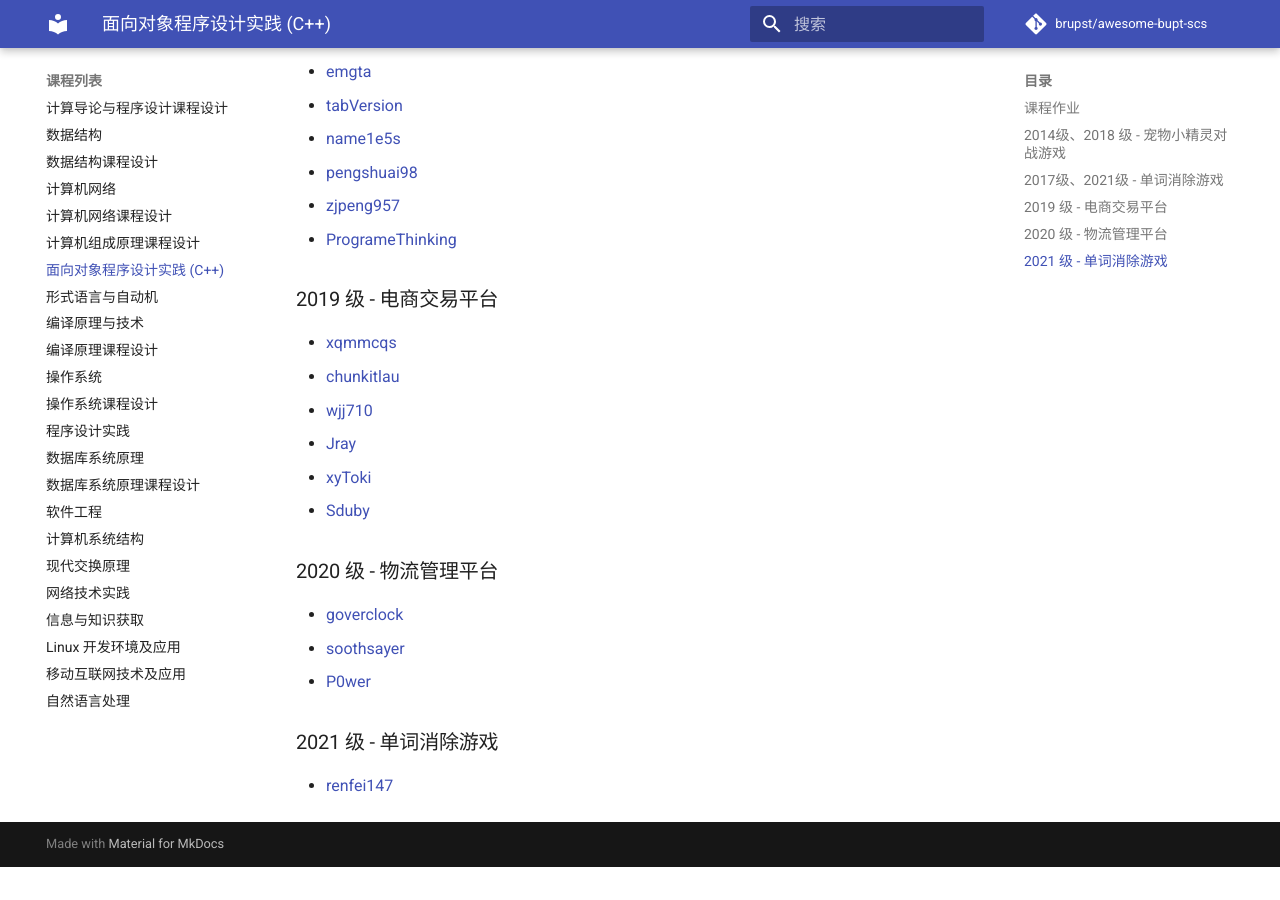
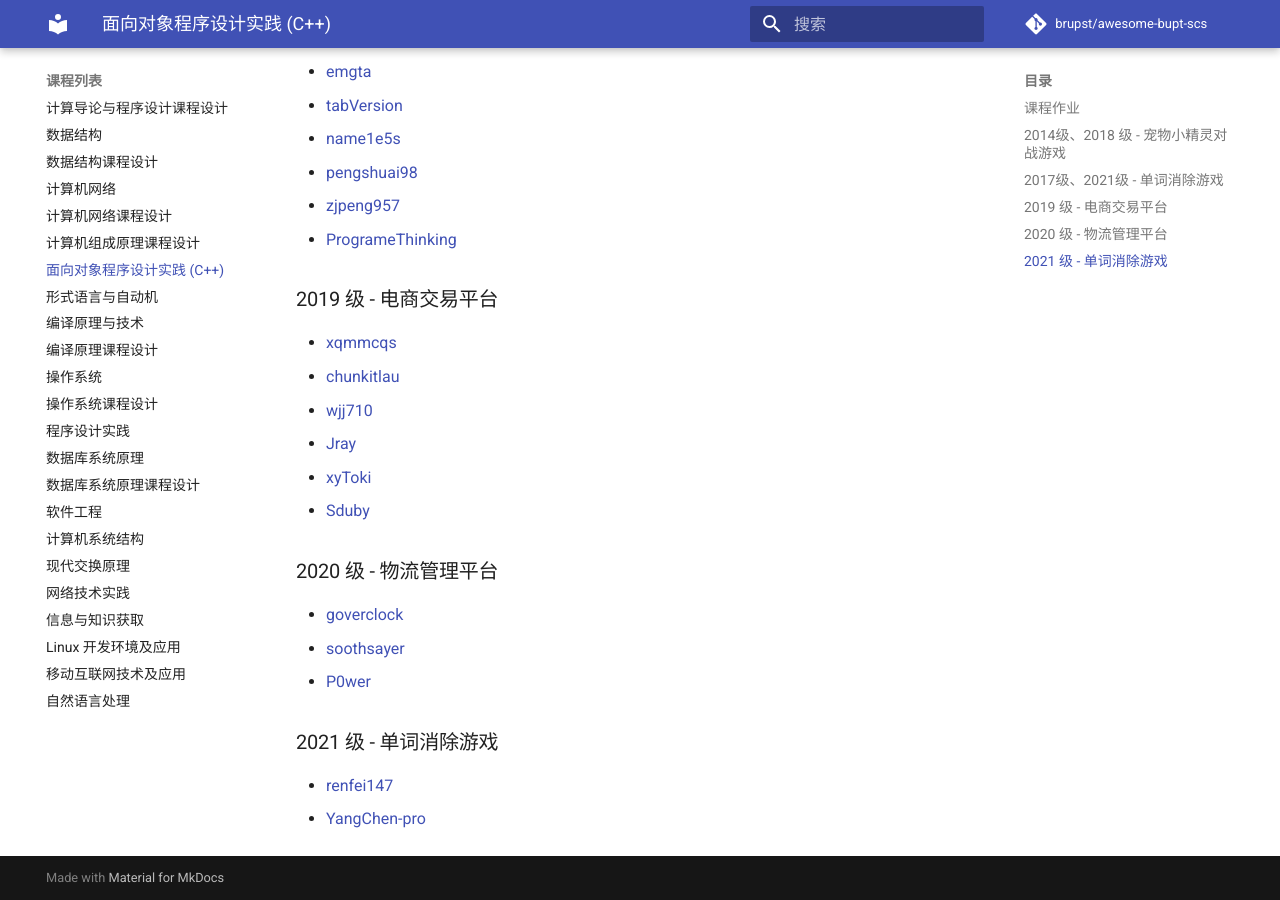
Before and after one commit to brupst/awesome-bupt-scs, an MkDocs documentation site: the page built from projects/C++.md, in a window 1280 px wide and 900 px high, scrolled down 825 px. Built offline with MkDocs 1.6.1 and Material for MkDocs 9.7.7, drawn with Linux system fonts in a browser that asks for light colours; comment, search, counter and statistics services are not loaded; before the commit the page ends 1692 px from its top, so only the background shows below that.

Commit message:
Update C++.md

```diff
--- a/projects/C++.md
+++ b/projects/C++.md
@@ -47,3 +47,4 @@
 ### 2021 级 - 单词消除游戏
 
 - [renfei147](https://github.com/renfei147/bupt_work_collection/tree/main/cppoop)
+- [YangChen-pro](https://github.com/YangChen-pro/bupt-assignments/tree/main/2nd%20year%20of%20BUPT/Second%20semester/C%2B%2B%20object%20oriented%20programming%20practice)
```
